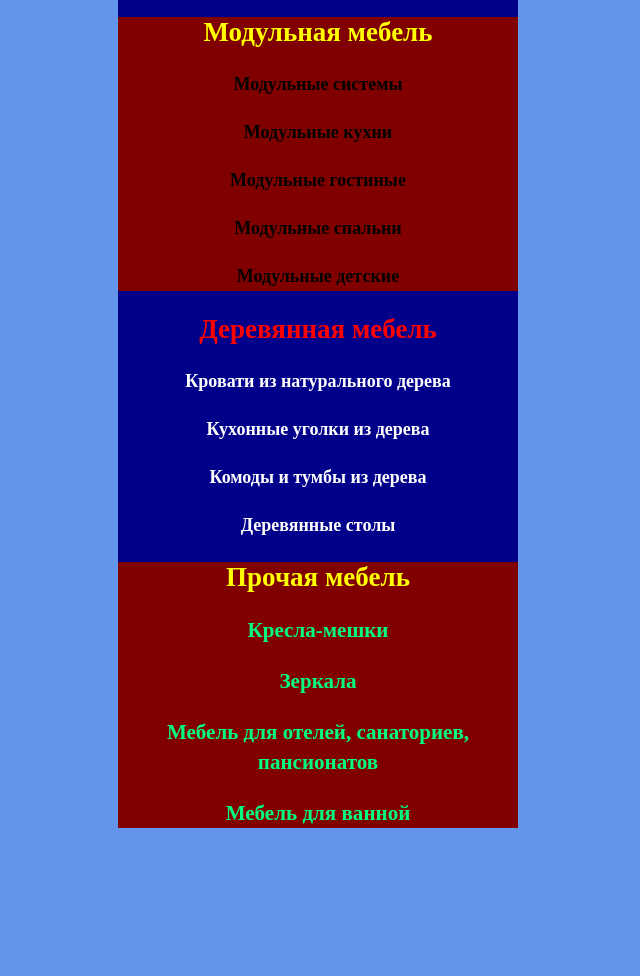
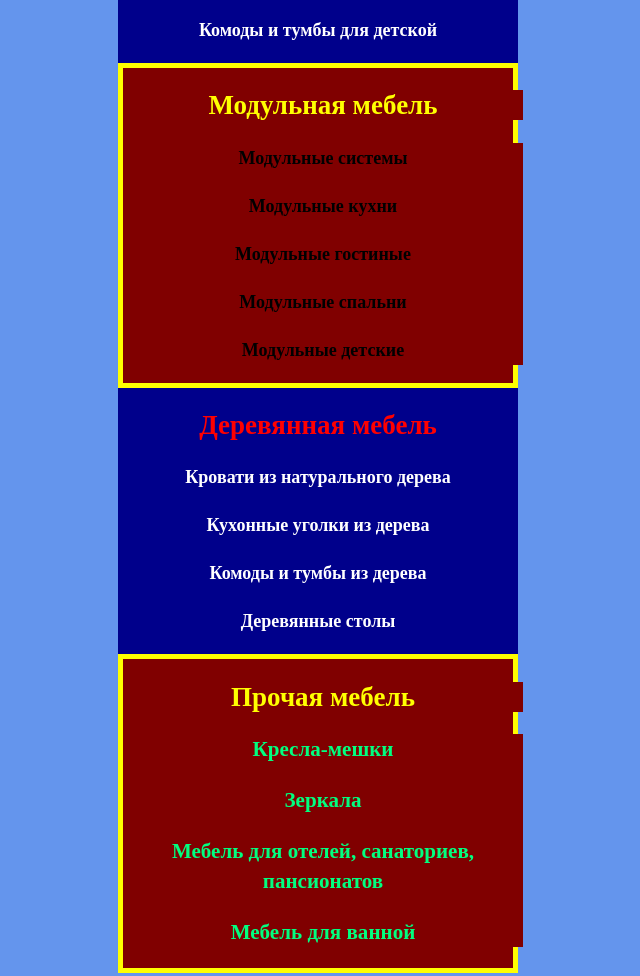
Before and after one commit to suhanov-oleg/hw-ls, a plain HTML site: page index.html in a window 1280 px wide. Shown: the part 751-1727 px from the top of the page, without its empty margins (322-962 px from the left). Before the commit the page ends 1600 px from the top, so only its background shows below. Drawn offline with Linux system fonts and the light colour scheme.

Commit message:
Add files via upload

```diff
--- a/index.html
+++ b/index.html
@@ -4,14 +4,54 @@
 <head>
     <meta charset="utf-8">
     <title>Мебель для Вас</title>
+    <style>
+        div{
+            color: white;
+            font-size: 18px;
+            line-height: 30px;
+            font-weight: 800;
+            width: 400px;
+            text-align: center;
+            background-color: darkblue;
+            margin: 0 auto;
+            box-sizing: border-box;
+        }
+        h1{
+            color: gold;
+            font-weight: 700;
+        }
+        .header_1{
+            border: 5px solid yellow;
+            background-color: maroon;
+        }
+        .header_2{
+            color: yellow;
+            background-color: maroon;
+        }
+        .header_3{
+            color: black;
+            background-color: maroon;
+        }
+        .other{
+            background-color: maroon;
+        }
+        .other_header{
+            color: springgreen;
+            background-color: maroon;
+        }
+
+    </style>
 </head>
 
 <body style="background-color: cornflowerblue">
-    <div style="color: white; font-size: 18px; line-height: 30px; font-weight: 800; width: 400px; text-align: center; background-color: darkblue; margin: 0 auto">
-        <h1 style="color: gold; font-weight: 700">Карта сайта</h1>
-        <div style="background-color: maroon">
-            <h2 style="color: yellow">Кухонная мебель</h2>
-            <div style="color: black"><p>Модульные кухни</p>
+    <div>
+        <h1>Карта сайта</h1>
+        <div class="header_1">
+            <div class="header_2">
+                <h2>Кухонная мебель</h2>
+            </div>
+            <div class="header_3">
+                <p>Модульные кухни</p>
                 <p>Кухонные комплекты</p>
                 <p>Прямые кухни</p>
                 <p>Угловые кухни</p>
@@ -28,9 +68,12 @@
             <p>Шкафы для детской комнаты</p>
             <p>Комоды и тумбы для детской</p>
         </div>
-        <div style="background-color: maroon">
-            <h2 style="color: yellow">Модульная мебель</h2>
-            <div style="color:black"><p>Модульные системы</p>
+        <div class="header_1">
+            <div class="header_2">
+                <h2>Модульная мебель</h2>
+            </div>
+            <div class="header_3">
+                <p>Модульные системы</p>
                 <p>Модульные кухни</p>
                 <p>Модульные гостиные</p>
                 <p>Модульные спальни</p>
@@ -44,11 +87,11 @@
             <p>Комоды и тумбы из дерева</p>
             <p>Деревянные столы</p>
         </div>
-        <div style="background-color: maroon">
-            <div>
-                <h2 style="color: yellow">Прочая мебель</h2>
+        <div class="header_1 other" >
+            <div class="header_2">
+                <h2>Прочая мебель</h2>
             </div>
-            <div style="color: springgreen">
+            <div class="other_header">
                 <h3>Кресла-мешки</h3>
                 <h3>Зеркала</h3>
                 <h3>Мебель для отелей, санаториев, пансионатов</h3>
```
Lines whose indentation alone changed are shown as unchanged.
